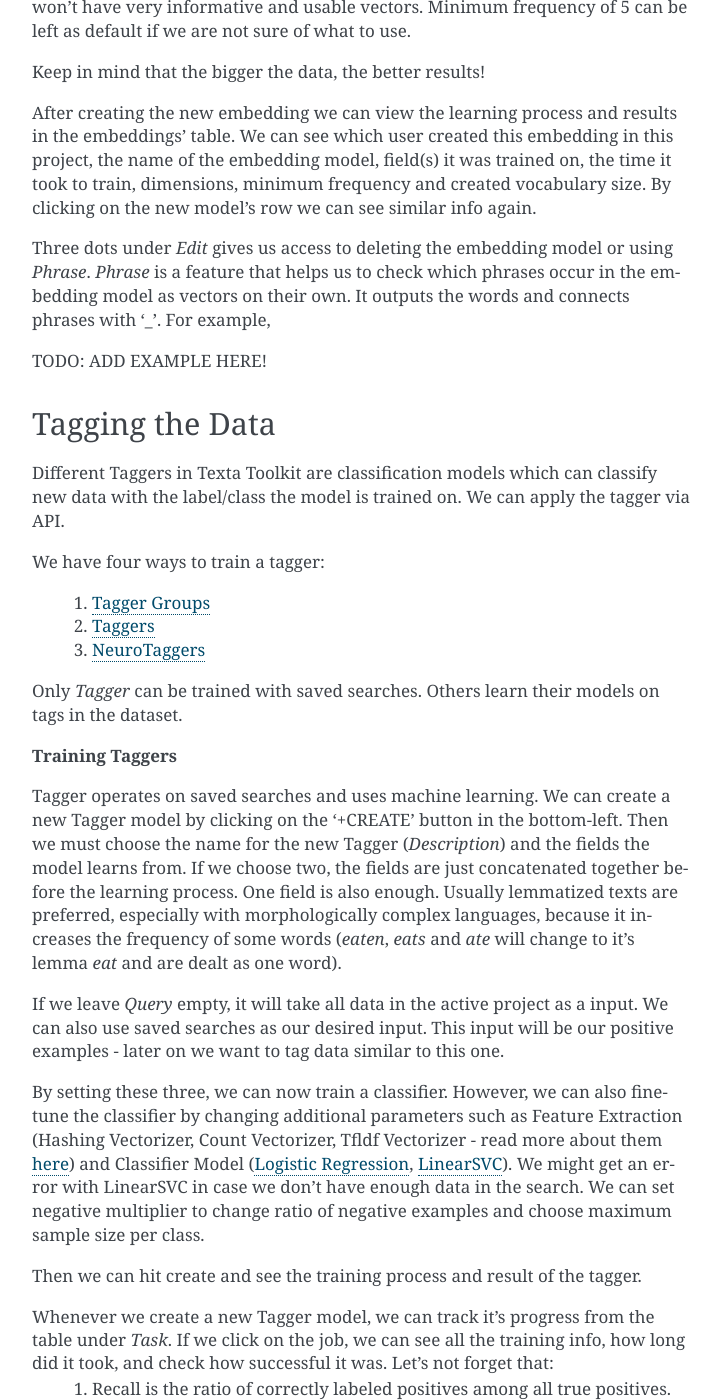
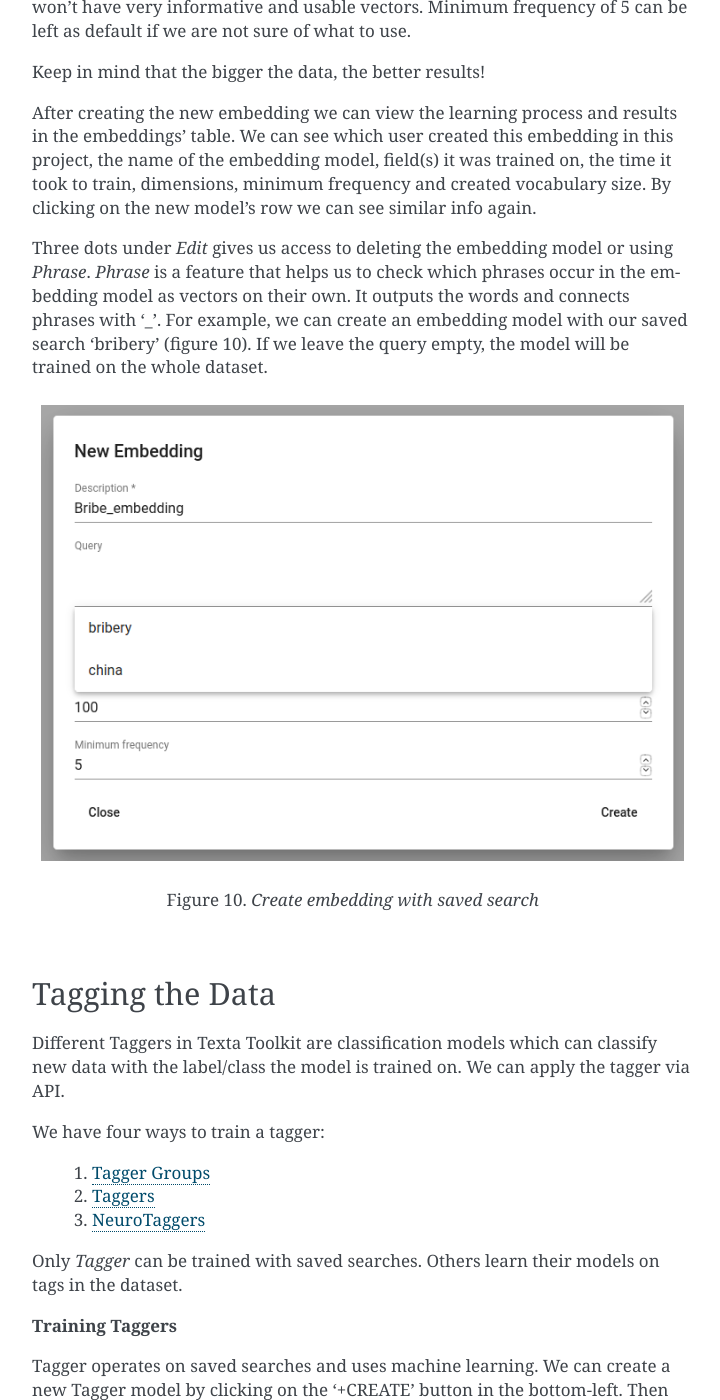
Before and after one commit to texta-tk/texta-tk.github.io, a Sphinx documentation site: the page built from source/gui.rst, in a window 1280 px wide and 1400 px high, scrolled down 9134 px. Shown: the whole window, without its empty margins (388-1108 px from the left). Built offline with Sphinx 7.4.7, drawn with Linux system fonts in a browser that asks for light colours; formulas are drawn with MathJax 3.

Commit message:
Update gui.rst

```diff
--- a/source/gui.rst
+++ b/source/gui.rst
@@ -221,10 +221,13 @@
 
 After creating the new embedding we can view the learning process and results in the embeddings' table. We can see which user created this embedding in this project, the name of the embedding model, field(s) it was trained on, the time it took to train, dimensions, minimum frequency and created vocabulary size. By clicking on the new model's row we can see similar info again.
 
-Three dots under *Edit* gives us access to deleting the embedding model or using *Phrase*. *Phrase* is a feature that helps us to check which phrases occur in the embedding model as vectors on their own. It outputs the words and connects phrases with '_'. For example,
+Three dots under *Edit* gives us access to deleting the embedding model or using *Phrase*. *Phrase* is a feature that helps us to check which phrases occur in the embedding model as vectors on their own. It outputs the words and connects phrases with '_'. For example, we can create an embedding model with our saved search 'bribery' (figure 10). If we leave the query empty, the model will be trained on the whole dataset.
 
-TODO: ADD EXAMPLE HERE!
+.. _figure-10:
 
+.. figure:: images/create_embedding.png
+
+    Figure 10. *Create embedding with saved search*
 
 .. _texttaggers:
 
```
